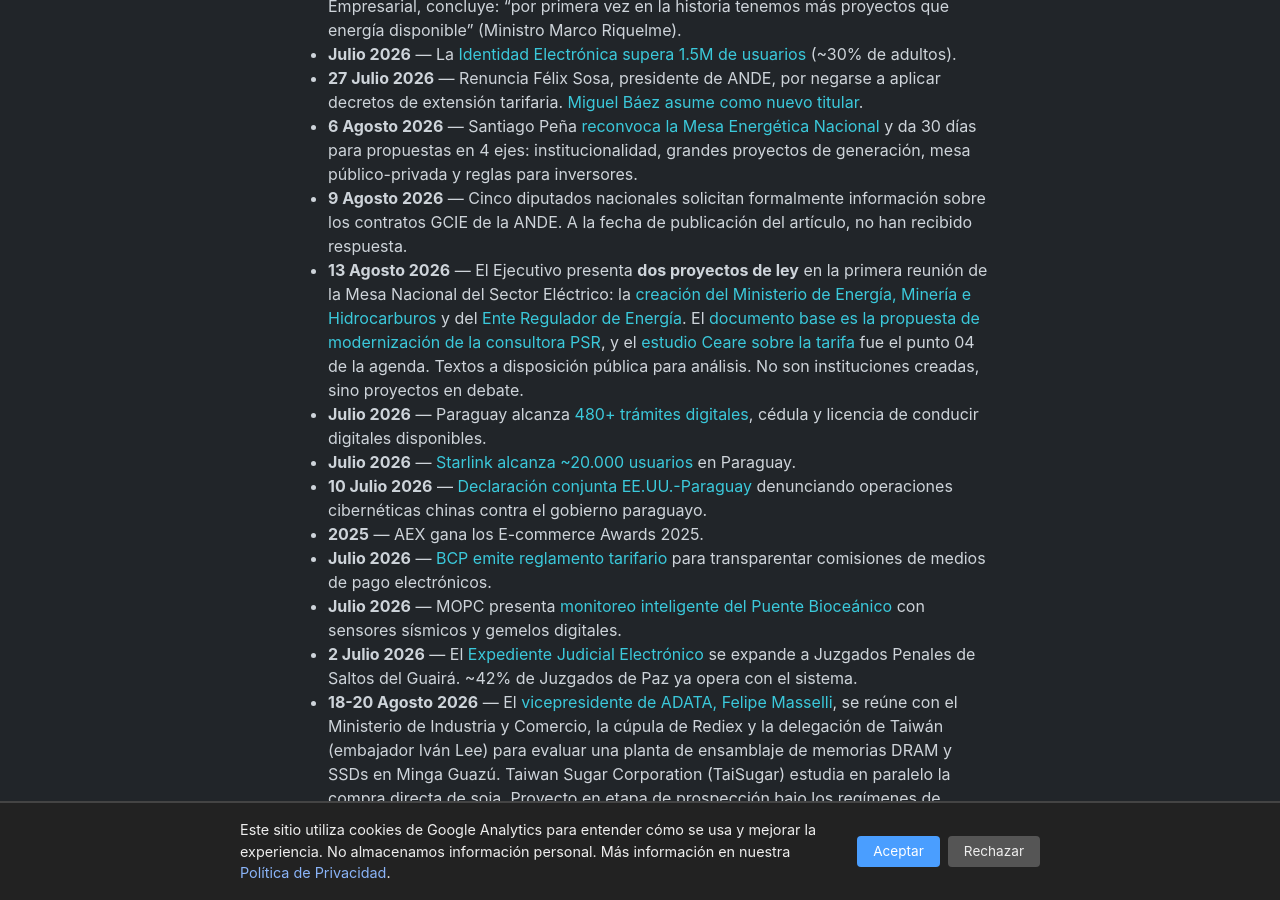
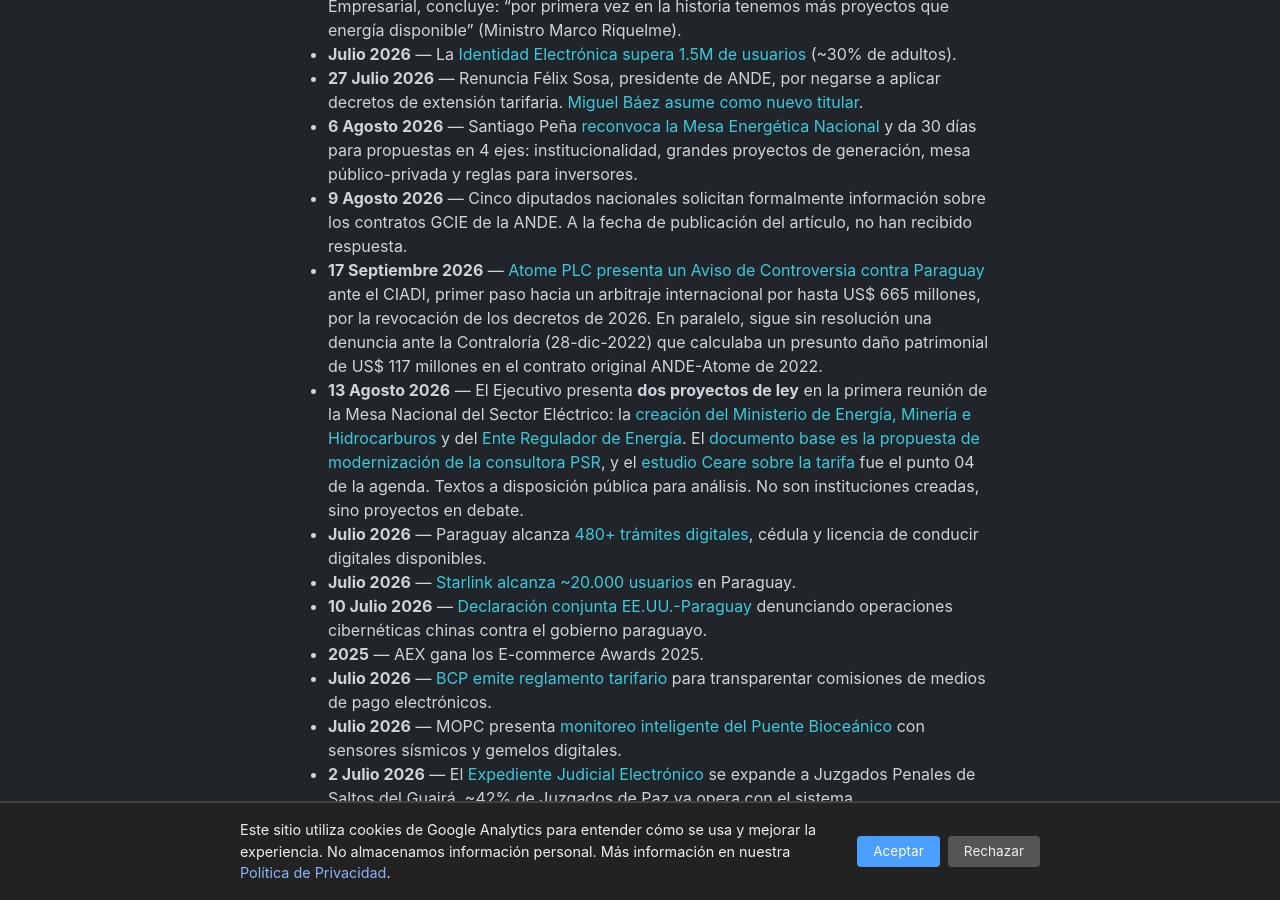
Before and after one commit to miravosqueinteresante/muchotexto.net, a Jekyll site: the page built from cronologia.markdown, in a window 1280 px wide and 900 px high, scrolled down 3779 px. Built offline with Jekyll 4.4.1, drawn with Linux system fonts in a browser that asks for light colours; some of the changed lines change nothing that is shown.

Commit message:
Cronología: hito Atome CIADI arbitration (17-sep-2026)
Atome PLC presentó Aviso de Controversia ante el CIADI por hasta US$ 665M
por la revocación de los decretos de 2026. Contexto: denuncia CGR 2022
(sin resolución) por presunto daño de US$ 117M en contrato original.
Fuente: ABC Color 18-sep-2026.

```diff
--- a/cronologia.markdown
+++ b/cronologia.markdown
@@ -3,7 +3,7 @@
 title: "Cronología de la IA en Paraguay"
 permalink: /cronologia/
 description: "Hitos de la inteligencia artificial, tecnologia y energia en Paraguay desde 1973 hasta hoy. Actualizado al 16 de septiembre de 2026."
-last_modified_at: 2026-09-16
+last_modified_at: 2026-09-18
 ---
 
 Cada hito enlaza con el artículo completo donde se analiza en profundidad con fuentes verificables.
@@ -90,6 +90,7 @@
 - **27 Julio 2026** — Renuncia Félix Sosa, presidente de ANDE, por negarse a aplicar decretos de extensión tarifaria. [Miguel Báez asume como nuevo titular](/articulos/2026/08/12/mesa-energetica-pen-2050-paraguay/).
 - **6 Agosto 2026** — Santiago Peña [reconvoca la Mesa Energética Nacional](/articulos/2026/08/12/mesa-energetica-pen-2050-paraguay/) y da 30 días para propuestas en 4 ejes: institucionalidad, grandes proyectos de generación, mesa público-privada y reglas para inversores.
 - **9 Agosto 2026** — Cinco diputados nacionales solicitan formalmente información sobre los contratos GCIE de la ANDE. A la fecha de publicación del artículo, no han recibido respuesta.
+- **17 Septiembre 2026** — [Atome PLC presenta un Aviso de Controversia contra Paraguay](https://www.abc.com.py/economia/2026/09/18/caso-atome-la-denuncia-por-us-117-millones-que-la-contraloria-nunca-resolvio/) ante el CIADI, primer paso hacia un arbitraje internacional por hasta US$ 665 millones, por la revocación de los decretos de 2026. En paralelo, sigue sin resolución una denuncia ante la Contraloría (28-dic-2022) que calculaba un presunto daño patrimonial de US$ 117 millones en el contrato original ANDE-Atome de 2022.
 - **13 Agosto 2026** — El Ejecutivo presenta **dos proyectos de ley** en la primera reunión de la Mesa Nacional del Sector Eléctrico: la [creación del Ministerio de Energía, Minería e Hidrocarburos](/articulos/2026/08/19/ministerio-energia-mineria-hidrocarburos/) y del [Ente Regulador de Energía](/articulos/2026/08/19/ente-regulador-energia/). El [documento base es la propuesta de modernización de la consultora PSR](/articulos/2026/08/19/modelo-institucional-psr-sector-electrico/), y el [estudio Ceare sobre la tarifa](/articulos/2026/08/20/estudio-ceare-tarifa-paraguay/) fue el punto 04 de la agenda. Textos a disposición pública para análisis. No son instituciones creadas, sino proyectos en debate.
 - **Julio 2026** — Paraguay alcanza [480+ trámites digitales](/articulos/2026/07/16/gobierno-digital-paraguay/), cédula y licencia de conducir digitales disponibles.
 - **Julio 2026** — [Starlink alcanza ~20.000 usuarios](/articulos/2026/07/15/starlink-paraguay-conectividad/) en Paraguay.
```
